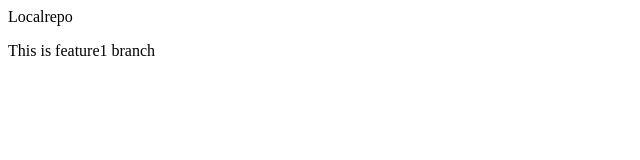
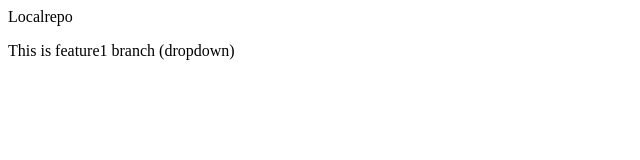
Before and after one commit to patanayesha/Localrepo, a plain HTML site: page index.html in a window 1280 px wide. Shown: the full height of the page, 0-640 px from the left. Drawn offline with Linux system fonts and the light colour scheme.

Commit message:
add dropdown

```diff
--- a/index.html
+++ b/index.html
@@ -1,4 +1,4 @@
 <p>
     Localrepo
 </p>
-<p>This is feature1 branch</p>
+<p>This is feature1 branch (dropdown)</p>
```
